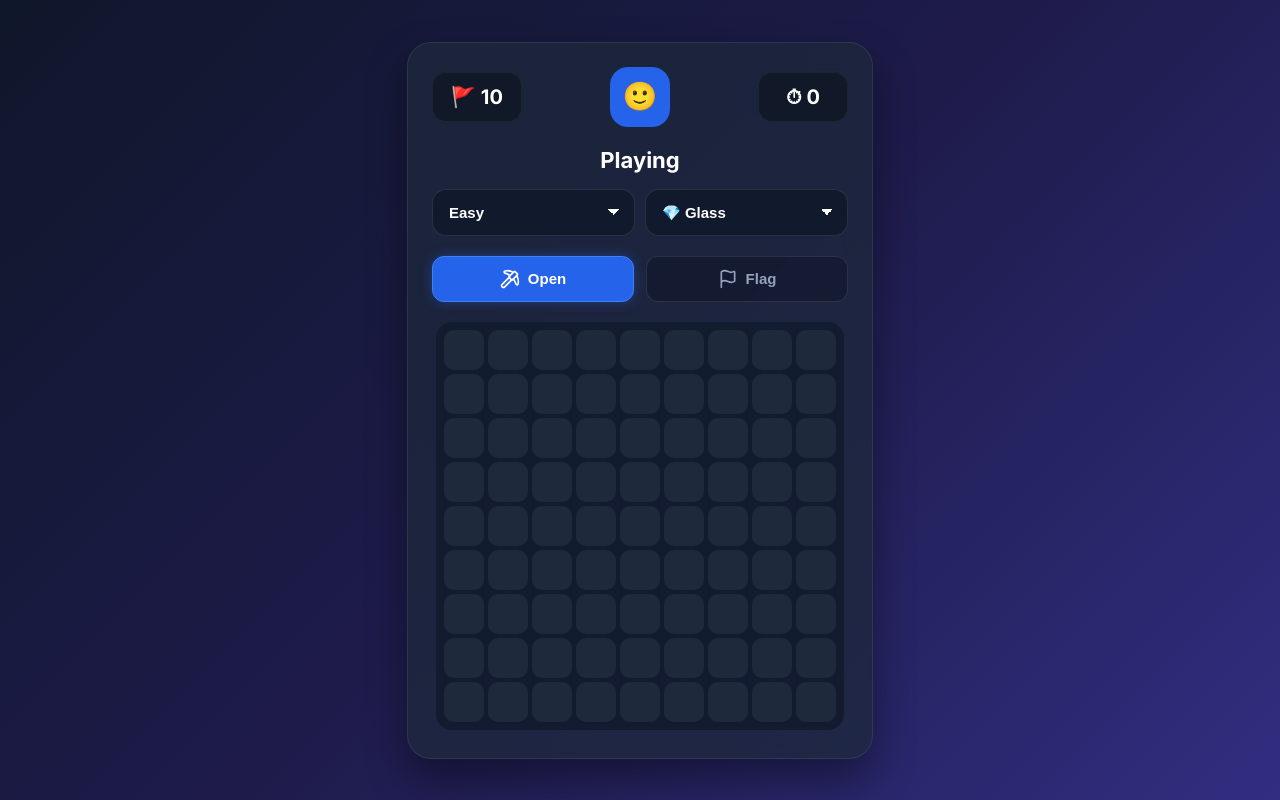
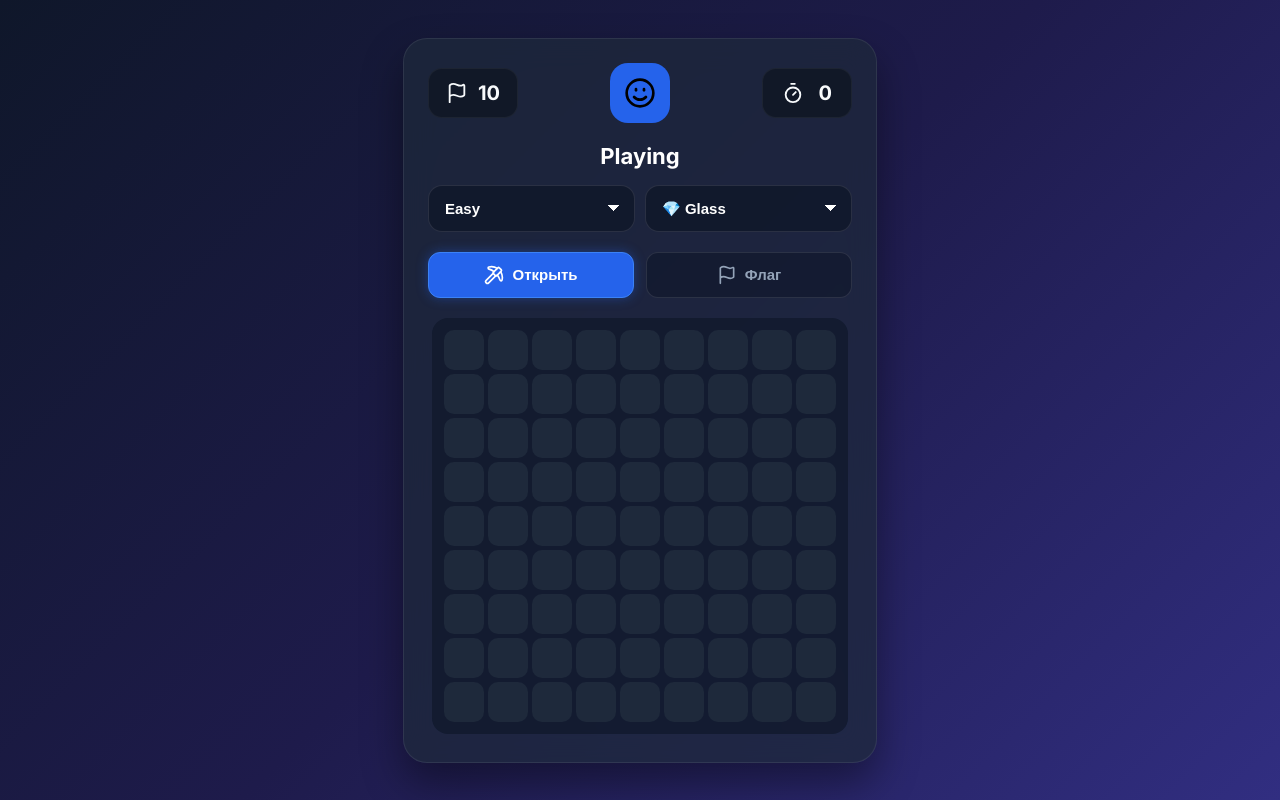
Before and after one commit to nosensejk/minesweeper, a React (Vite) app: page / in a window 1280 px wide. Built offline with nearby package versions, Linux system fonts and the light colour scheme; a web font is replaced by a local one.

Commit message:
small fixes and add timer

```diff
--- a/src/App.tsx
+++ b/src/App.tsx
@@ -6,18 +6,29 @@ import { revealAllMines } from "./game/revealAllMines";
 import { toggleFlag } from "./game/toggleFlag";
 import { checkWin } from "./game/checkWin";
 import { type Difficulty, DIFFICULTIES } from "./game/difficulties";
-// Импортируем иконки для мобильного переключателя
-import { Pickaxe, Flag } from "lucide-react";
+
+// Import NEW icons and existing ones
+import {
+  Pickaxe,
+  Flag,
+  Smile,
+  XCircle,
+  PartyPopper,
+  Timer,
+} from "lucide-react";
 
 type Theme = "glass" | "cyberpunk" | "retro";
-type GameTool = "dig" | "flag"; // Наш новый тип инструмента
+type GameTool = "dig" | "flag";
 
 function App() {
   const [gameOver, setGameOver] = useState(false);
   const [hasWon, setHasWon] = useState(false);
   const [difficulty, setDifficulty] = useState<Difficulty>("easy");
   const [theme, setTheme] = useState<Theme>("glass");
-  const [activeTool, setActiveTool] = useState<GameTool>("dig"); // По умолчанию копаем
+  const [activeTool, setActiveTool] = useState<GameTool>("dig");
+
+  const [time, setTime] = useState(0);
+  const [isFirstMove, setIsFirstMove] = useState(true);
 
   const settings = DIFFICULTIES[difficulty];
   const [board, setBoard] = useState(() =>
@@ -28,14 +39,34 @@ function App() {
     document.body.setAttribute("data-theme", theme);
   }, [theme]);
 
-  // Модифицируем клик: теперь он учитывает выбранный мобильный инструмент
+  useEffect(() => {
+    if (isFirstMove || gameOver || hasWon) {
+      return;
+    }
+
+    const interval = setInterval(() => {
+      setTime((prevTime) => {
+        if (prevTime >= 999) {
+          clearInterval(interval);
+          return 999;
+        }
+        return prevTime + 1;
+      });
+    }, 1000);
+
+    return () => clearInterval(interval);
+  }, [isFirstMove, gameOver, hasWon]);
+
   function handleCellClick(row: number, col: number) {
     if (gameOver || hasWon) return;
 
-    // Если на телефоне выбран режим флага — перенаправляем на правый клик
     if (activeTool === "flag") {
       handleRightClick(row, col);
       return;
+    }
+
+    if (isFirstMove) {
+      setIsFirstMove(false);
     }
 
     const newBoard = board.map((currentRow) =>
@@ -66,7 +97,6 @@ function App() {
       currentRow.map((cell) => ({ ...cell })),
     );
 
-    // Не даем ставить флаг на уже открытую ячейку
     if (newBoard[row][col].isRevealed) return;
 
     toggleFlag(newBoard, row, col);
@@ -78,27 +108,66 @@ function App() {
     setBoard(createBoard(config.rows, config.cols, config.mines));
     setGameOver(false);
     setHasWon(false);
+
+    setTime(0);
+    setIsFirstMove(true);
   }
 
   const flagsPlaced = board.flat().filter((cell) => cell.isFlagged).length;
   const minesLeft = settings.mines - flagsPlaced;
-  const face = gameOver ? "😵" : hasWon ? "😎" : "🙂";
+
+  // 1. Calculate Face Icon component
+  let faceIcon = <Smile size={32} className="text-white" />;
+  if (gameOver) {
+    faceIcon = <XCircle size={32} className="text-white" />;
+  } else if (hasWon) {
+    faceIcon = <PartyPopper size={32} className="text-white" />;
+  }
+
+  // 2. Define Status Content component
+  let statusContent = (
+    <>
+      <span>Playing</span>
+    </>
+  );
+  if (gameOver) {
+    statusContent = (
+      <>
+        <span>Game Over</span>
+      </>
+    );
+  } else if (hasWon) {
+    statusContent = (
+      <>
+        <span>You Won!</span>
+      </>
+    );
+  }
 
   return (
     <div className="app" data-theme={theme}>
       <div className="game-panel">
-        <div className="counter">🚩 {minesLeft}</div>
+        <div className="counter">
+          {/* REPLACE Flag emoji with Icon */}
+          <Flag size={22} className="text-red-500" />
+          <span>{String(minesLeft)}</span>
+        </div>
+
+        {/* REPLACE emoji face with dynamic icon */}
         <button className="reset-button" onClick={() => resetGame()}>
-          {face}
+          {faceIcon}
         </button>
-        <div className="counter">⏱ 0</div>
+
+        <div className="counter">
+          {/* REPLACE Timer emoji with Icon */}
+          <Timer size={22} className="text-sky-400" />
+          <span>{String(time)}</span>
+        </div>
       </div>
 
-      <h2 className="status">
-        {gameOver ? "💥 Game Over" : hasWon ? "🎉 You Won!" : "Playing"}
-      </h2>
+      {/* REPLACE emoji and text with dynamic content */}
+      <h2 className="status">{statusContent}</h2>
 
-      {/* Панель выбора сложности и темы */}
       <div style={{ display: "flex", gap: "10px" }}>
         <select
           value={difficulty}
@@ -125,25 +194,23 @@ function App() {
         </select>
       </div>
 
-      {/* НОВАЯ: Мобильная панель инструментов */}
       <div className="mobile-tools">
         <button
           className={`tool-button ${activeTool === "dig" ? "active" : ""}`}
           onClick={() => setActiveTool("dig")}
         >
           <Pickaxe size={20} />
-          <span>Open</span>
+          <span>Открыть</span>
         </button>
         <button
           className={`tool-button ${activeTool === "flag" ? "active" : ""}`}
           onClick={() => setActiveTool("flag")}
         >
           <Flag size={20} />
-          <span>Flag</span>
+          <span>Флаг</span>
         </button>
       </div>
 
-      {/* Обертка для адаптивного скролла большой карты */}
       <div className="board-container">
         <div
           className="board"
--- a/src/index.css
+++ b/src/index.css
@@ -1,5 +1,3 @@
-@import url("https://fonts.googleapis.com/css2?family=Inter:wght@400;500;600;700&display=swap");
-
 @import url("https://fonts.googleapis.com/css2?family=Inter:wght@400;500;600;700&family=Share+Tech+Mono&family=MS+Sans+Serif&display=swap");
 
 /* --- ТЕМЫ ОФОРМЛЕНИЯ --- */
@@ -73,7 +71,6 @@ body {
   transition: background 0.3s ease;
 }
 
-/* Изменения в классах для поддержки переменных */
 .app {
   padding: 24px;
   border-radius: 24px;
@@ -84,22 +81,20 @@ body {
   color: var(--text);
 }
 
-/* Ретро-бордюры (эффект объема) */
-[data-theme="retro"] .app {
-  border-radius: 0;
-  border: 3px solid;
-  border-color: #fff #555 #555 #fff;
-  box-shadow: none;
+.game-panel {
+  display: flex;
+  justify-content: space-between;
+  align-items: center;
+  gap: 20px;
+  margin-bottom: 20px;
 }
 
-[data-theme="retro"] .cell {
-  border-radius: 0;
-  border: 2px solid;
-  border-color: #fff #555 #555 #fff;
-}
-
-[data-theme="retro"] .cell.revealed {
-  border: 1px solid #808080;
+.status {
+  text-align: center;
+  margin-bottom: 16px;
+  color: white;
+  font-size: 22px;
+  font-weight: 700;
 }
 
 .counter {
@@ -108,18 +103,14 @@ body {
   padding: 12px;
   border-radius: 14px;
   background: var(--counter-bg);
+  display: flex;
+  align-items: center;
+  justify-content: space-around;
   color: var(--counter-text);
   font-weight: 700;
   font-size: 20px;
   font-family: var(--font-main);
   border: 1px solid rgba(255, 255, 255, 0.05);
-}
-
-[data-theme="retro"] .counter {
-  font-family: "Share Tech Mono", monospace; /* Имитация LED экрана */
-  border-radius: 0;
-  border: 2px solid;
-  border-color: #555 #fff #fff #555;
 }
 
 .reset-button {
@@ -142,25 +133,13 @@ body {
   background: var(--reset-hover);
 }
 
-[data-theme="retro"] .reset-button {
-  border-radius: 0;
-  border: 2px solid;
-  border-color: #fff #555 #555 #fff;
-}
-
 .board {
-  display: grid;
+  display: inline-grid; /* inline-grid заставляет фон растягиваться под реальную ширину колонок */
   gap: 4px;
-  padding: 8px;
+  padding: 12px; /* Внутренний отступ, чтобы крайние клетки не прилипали к границе */
   border-radius: 16px;
   background: var(--board-bg);
-}
-
-[data-theme="retro"] .board {
-  border-radius: 0;
-  border: 3px solid;
-  border-color: #555 #fff #fff #555;
-  gap: 0; /* В ретро клетки вплотную */
+  width: max-content; /* Ширина доски в точности равна сумме колонок */
 }
 
 .cell {
@@ -169,7 +148,7 @@ body {
   border: none;
   border-radius: 10px;
   background: var(--cell);
-  color: var(--text);
+  color: white;
   font-size: 18px;
   font-weight: 700;
   cursor: pointer;
@@ -183,168 +162,13 @@ body {
 
 .cell:hover {
   background: var(--cell-hover);
+  transform: translateY(-2px);
 }
 
 .cell.revealed {
   background: var(--revealed);
   border: 1px solid var(--border);
-}
-
-/* Оставляем твои старые стили для селектов и медиа-запросов без изменений... */
-
-.app {
-  padding: 24px;
-
-  border-radius: 24px;
-
-  background: var(--panel);
-
-  backdrop-filter: blur(15px);
-
-  box-shadow: 0 20px 40px rgba(0, 0, 0, 0.4);
-
-  border: 1px solid rgba(255, 255, 255, 0.08);
-}
-
-.game-panel {
-  display: flex;
-
-  justify-content: space-between;
-  align-items: center;
-
-  gap: 20px;
-
-  margin-bottom: 20px;
-}
-
-.counter {
-  min-width: 90px;
-
-  text-align: center;
-
-  padding: 12px;
-
-  border-radius: 14px;
-
-  background: #111827;
-
-  color: white;
-
-  font-weight: 700;
-  font-size: 20px;
-}
-
-.reset-button {
-  width: 60px;
-  height: 60px;
-
-  border: none;
-
-  border-radius: 18px;
-
-  font-size: 28px;
-
-  cursor: pointer;
-
-  background: #2563eb;
-
-  transition:
-    transform 0.2s,
-    background 0.2s;
-}
-
-.reset-button:hover {
-  transform: scale(1.05);
-
-  background: #3b82f6;
-}
-
-.reset-button:active {
-  transform: scale(0.95);
-}
-
-.difficulty-select {
-  width: 100%;
-
-  margin-bottom: 16px;
-
-  padding: 12px;
-
-  border-radius: 12px;
-
-  border: 1px solid #334155;
-
-  background: #0f172a;
-
-  color: white;
-
-  font-size: 16px;
-
-  outline: none;
-}
-
-.difficulty-select:focus {
-  border-color: #3b82f6;
-}
-
-.status {
-  text-align: center;
-
-  margin-bottom: 16px;
-
-  color: white;
-
-  font-size: 22px;
-  font-weight: 700;
-}
-
-.board {
-  display: grid;
-
-  gap: 4px;
-
-  padding: 8px;
-
-  border-radius: 16px;
-
-  background: rgba(15, 23, 42, 0.7);
-}
-
-.cell {
-  width: 40px;
-  height: 40px;
-
-  border: none;
-
-  border-radius: 10px;
-
-  background: var(--cell);
-
-  color: white;
-
-  font-size: 18px;
-  font-weight: 700;
-
-  cursor: pointer;
-
-  transition:
-    transform 0.15s,
-    background 0.15s;
-}
-
-.cell:hover {
-  background: var(--cell-hover);
-
-  transform: translateY(-2px);
-}
-
-.cell.revealed {
-  background: var(--revealed);
-
-  border: 1px solid var(--border);
-
   cursor: default;
-
   animation: reveal 0.15s ease;
 }
 
@@ -352,85 +176,78 @@ body {
   transform: none;
 }
 
-@keyframes reveal {
-  from {
-    transform: scale(0.8);
-    opacity: 0;
-  }
-
-  to {
-    transform: scale(1);
-    opacity: 1;
-  }
+/* --- ТЕМАТИЧЕСКИЕ СТИЛИ (RETRO) --- */
+[data-theme="retro"] .app {
+  border-radius: 0;
+  border: 3px solid;
+  border-color: #fff #555 #555 #fff;
+  box-shadow: none;
 }
 
-@media (max-width: 768px) {
-  .app {
-    padding: 16px;
-  }
+[data-theme="retro"] .counter {
+  font-family: "Share Tech Mono", monospace; /* Имитация LED экрана */
+  border-radius: 0;
+  border: 2px solid;
+  border-color: #555 #fff #fff #555;
+}
 
-  .counter {
-    min-width: 70px;
+[data-theme="retro"] .reset-button {
+  border-radius: 0;
+  border: 2px solid;
+  border-color: #fff #555 #555 #fff;
+}
 
-    font-size: 18px;
-  }
+[data-theme="retro"] .board {
+  border-radius: 0;
+  border: 3px solid;
+  border-color: #555 #fff #fff #555;
+  gap: 0; /* В ретро клетки вплотную */
+}
 
-  .reset-button {
-    width: 50px;
-    height: 50px;
+[data-theme="retro"] .cell {
+  border-radius: 0;
+  border: 2px solid;
+  border-color: #fff #555 #555 #fff;
+}
 
-    font-size: 24px;
-  }
+[data-theme="retro"] .cell.revealed {
+  border: 1px solid #808080;
 }
+
+/* --- СЕЛЕКТ СЛОЖНОСТИ --- */
 .difficulty-select {
   width: 100%;
-
   padding: 14px 16px;
-
   margin-bottom: 20px;
-
   border: 1px solid rgba(255, 255, 255, 0.1);
   border-radius: 14px;
-
   background: rgba(15, 23, 42, 0.8);
-
   color: white;
-
   font-size: 15px;
   font-weight: 600;
-
   cursor: pointer;
-
   outline: none;
-
   transition:
     border-color 0.2s,
     box-shadow 0.2s,
     background 0.2s;
-
   appearance: none;
-
   background-image:
     linear-gradient(45deg, transparent 50%, white 50%), linear-gradient(135deg, white 50%, transparent 50%);
-
   background-position:
     calc(100% - 20px) calc(50%),
     calc(100% - 14px) calc(50%);
-
   background-size: 6px 6px;
-
   background-repeat: no-repeat;
 }
 
 .difficulty-select:hover {
   background-color: rgba(30, 41, 59, 0.9);
-
   border-color: rgba(59, 130, 246, 0.5);
 }
 
 .difficulty-select:focus {
   border-color: #3b82f6;
-
   box-shadow: 0 0 5px 3px rgba(59, 130, 246, 0.25);
 }
 
@@ -439,28 +256,27 @@ body {
   color: white;
 }
 
-/* Контейнер для доски с горизонтальным и вертикальным скроллом на мобилках */
+/* --- МОБИЛЬНАЯ АДАПТАЦИЯ И СКРОЛЛ --- */
 .board-container {
   width: 100%;
-  overflow: auto;
+  overflow-x: auto; /* Включаем горизонтальный скролл */
+  overflow-y: hidden;
   max-width: 100vw;
   padding: 4px;
   margin-top: 10px;
-  /* Плавный скролл на iOS */
   -webkit-overflow-scrolling: touch;
 }
 
-/* Скрываем дефолтный скроллбар для красоты (опционально) */
 .board-container::-webkit-scrollbar {
   width: 6px;
   height: 6px;
 }
+
 .board-container::-webkit-scrollbar-thumb {
   background-color: rgba(255, 255, 255, 0.2);
   border-radius: 4px;
 }
 
-/* Стили мобильной панели инструментов */
 .mobile-tools {
   display: flex;
   gap: 12px;
@@ -485,7 +301,6 @@ body {
   transition: all 0.2s ease;
 }
 
-/* Стили активного инструмента */
 .tool-button.active {
   background: #2563eb;
   color: white;
@@ -493,7 +308,6 @@ body {
   box-shadow: 0 0 12px rgba(37, 99, 235, 0.4);
 }
 
-/* Адаптация панели инструментов под разные темы */
 [data-theme="cyberpunk"] .tool-button.active {
   background: #ff0055;
   color: #00ffcc;
@@ -514,7 +328,36 @@ body {
   background: #7b7b7b;
 }
 
-/* Фикс для адаптивности всего приложения на микроэкранах */
+/* --- АНИМАЦИИ --- */
+@keyframes reveal {
+  from {
+    transform: scale(0.8);
+    opacity: 0;
+  }
+  to {
+    transform: scale(1);
+    opacity: 1;
+  }
+}
+
+/* --- МЕДИА-ЗАПРОСЫ --- */
+@media (max-width: 768px) {
+  .app {
+    padding: 16px;
+  }
+
+  .counter {
+    min-width: 70px;
+    font-size: 18px;
+  }
+
+  .reset-button {
+    width: 50px;
+    height: 50px;
+    font-size: 24px;
+  }
+}
+
 @media (max-width: 480px) {
   .app {
     width: 95vw;
@@ -523,7 +366,6 @@ body {
   }
 
   .cell {
-    /* Фиксируем размер ячеек, чтобы они не сжимались флексом/гридами */
     min-width: 40px;
     min-height: 40px;
   }
```
